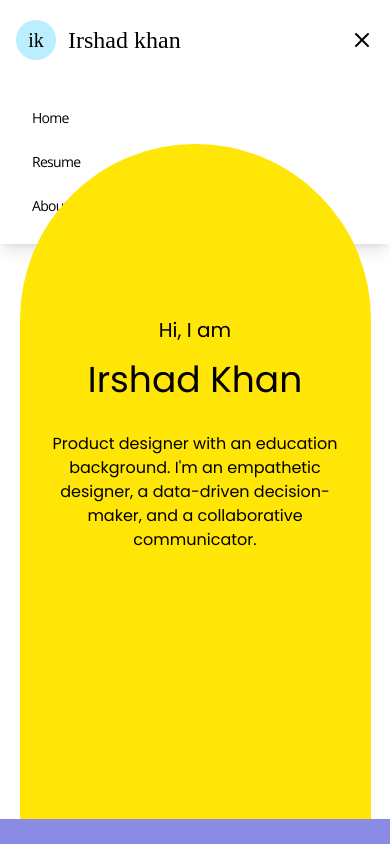
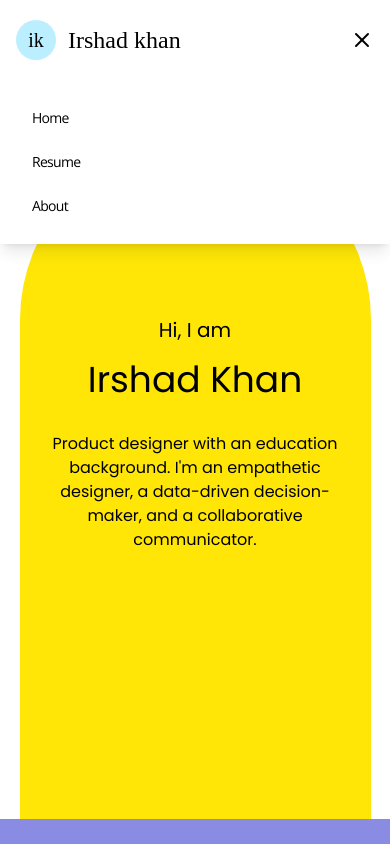
Before and after one commit to iam-i-j-k/irshadsportfolio, a React (Vite) app: page / in a window 390 px wide. Both pictures are taken after a click on the button 362 px from the left and 40 px from the top of the page. Shown: the top 844 px of the page. Built offline with nearby package versions, Linux system fonts and the light colour scheme; a web font is replaced by a local one.

Commit message:
11 commit

```diff
--- a/src/components/Bison.jsx
+++ b/src/components/Bison.jsx
@@ -1,6 +1,7 @@
 import React from 'react';
 
 const Bison = () => {
+
   return (
     <div className="min-h-screen bg-[#97927C] p-4 flex flex-col lg:flex-row items-center justify-center gap-8">
       {/* Text Section */}
@@ -29,7 +30,6 @@ const Bison = () => {
           View case study
         </a>
       </div>
-
       {/* Image Section */}
       <div className="relative w-full lg:w-1/2 aspect-square max-w-lg flex items-center justify-center">
         {/* Triangle SVG */}
@@ -38,14 +38,12 @@ const Bison = () => {
           src="/Triangle.svg"
           alt="triangle"
         />
-
         {/* Bison Image */}
         <img
           className="absolute left-[0%] w-[80%] sm:w-[85%] lg:w-[90%] object-contain"
           src="/bison.svg"
           alt="bison"
         />
-
       </div>
     </div>
   );
--- a/src/components/Music.jsx
+++ b/src/components/Music.jsx
@@ -11,7 +11,6 @@ const Music = () => {
         <p className="text-white font-poppins text-center lg:text-left text-sm sm:text-base lg:text-lg max-w-prose">
             The true premier music app designed for true audiophiles.
         </p>
-
         <div className="grid grid-cols-1 sm:grid-cols-1 gap-4 w-full max-w-xl">
           <div className="text-white font-poppins text-sm sm:text-base">
             <strong>Project type:</strong> Mobile Application
@@ -30,7 +29,6 @@ const Music = () => {
           View case study
         </a>
       </div>
-
       {/* Image Section */}
       <div className="relative w-full lg:w-1/2 aspect-square max-w-lg flex items-center justify-center">
         {/* Blade SVG */}
@@ -50,7 +48,6 @@ const Music = () => {
           src="/iphone2.svg"
           alt="iphone2"
         />
-
       </div>
     </div>
   )
--- a/src/components/Navbar.jsx
+++ b/src/components/Navbar.jsx
@@ -76,7 +76,7 @@ const Navbar = () => {
 
       {/* Mobile Menu Dropdown */}
       {isMenuOpen && (
-        <div className='absolute top-20 left-0 right-0 bg-white shadow-lg md:hidden'>
+        <div className='absolute z-10 top-20 left-0 right-0 bg-white shadow-lg md:hidden'>
           <ul className='flex flex-col py-4 font-opensans text-sm'>
             <li>
               <a
```
Also changed, not shown: src/components/BisonCaseStudy.jsx (added), 1 other file (tests, documents, lock files or other folders).
